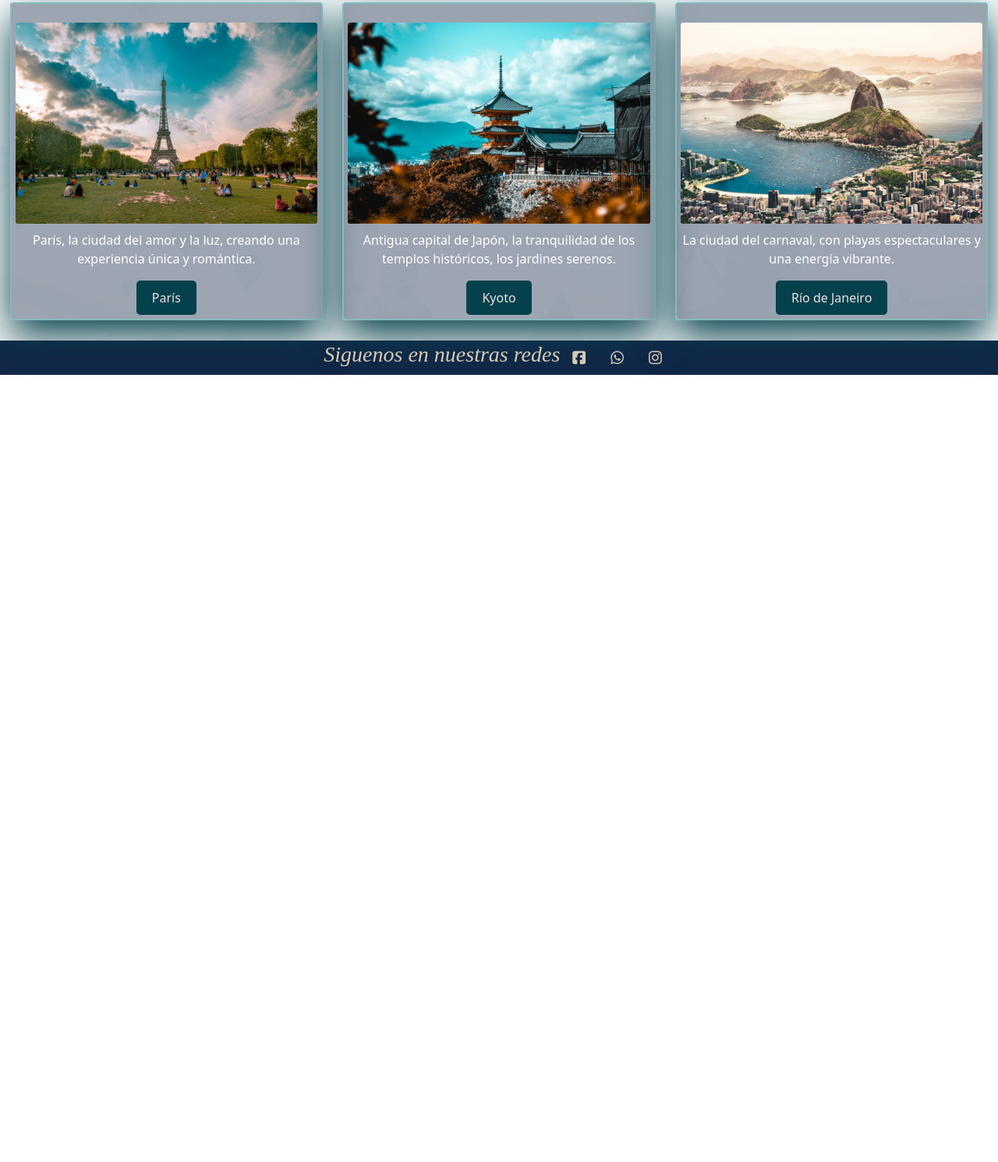
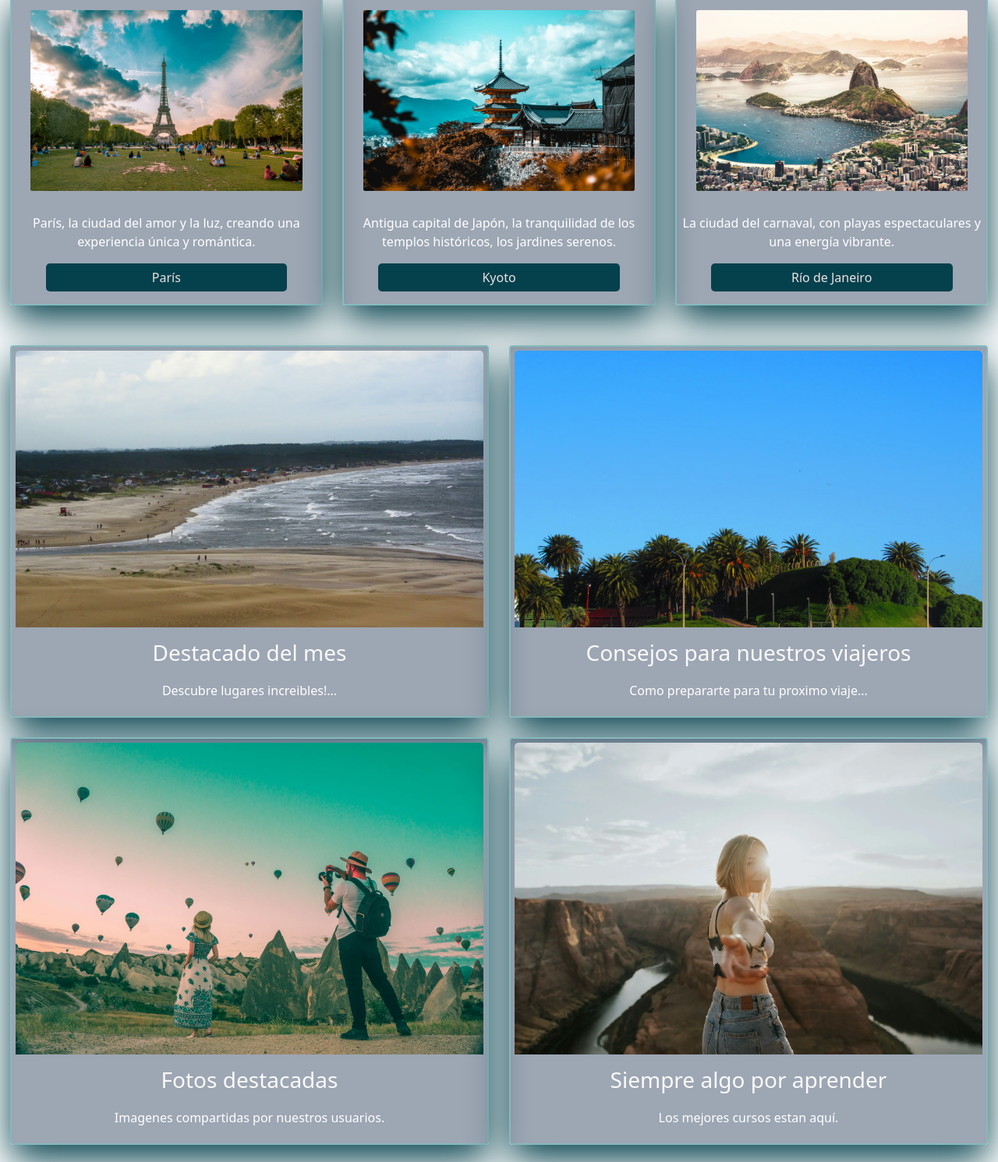
Before and after one commit to Maye1122/EntregaFinal, a plain HTML site: page index.html in a window 1280 px wide. Shown: the part 308-1799 px from the top of the page at 78% size. Before the commit the page ends 800 px from the top, so only its background shows below. Drawn offline with nearby package versions, Linux system fonts and the light colour scheme; a web font is replaced by a local one.

Commit message:
Agregue mas información en la pagina de inicio

```diff
--- a/index.html
+++ b/index.html
@@ -112,6 +112,54 @@
 	</div>
 </main>
 
+<!-- -------Intro destinos----- -->
+	<main class="container-fluid text-center">
+
+				<!-- -------Seccion destinos intro----------- -->
+	<div class="fotos">
+		<section class="row">
+
+		<div class=" col col-12 col-md card">
+  <img src="./assets/img/Cabo Polonio.webp" class="card-img-top" alt="Parque Rodó Mvd">
+  <div class="card-body">
+    <a href="././pages/destinos.html">	<h3 class="card-title">Destacado del mes</h3></a>
+    <p class="card-text">Descubre lugares increibles!...</p>
+  </div>
+</div>
+
+			<div class=" col col-12 col-md card">
+  <img src="./assets/img/Mvd.webp" class="card-img-top" alt="Parque Rodó Mvd">
+  <div class="card-body">
+    <a href="././pages/consejosViajeros.html">	<h3 class="card-title">Consejos para nuestros viajeros</h3></a>
+    <p class="card-text">Como prepararte para tu proximo viaje...</p>
+  </div>
+</div>
+
+
+
+				<!-- -------Seccion consejos intro----------- -->
+	<div class="fotos">
+		<section class="row">
+
+		<div class="col col-12 col-md card">
+  <img src="./assets/img/Fondo.webp" class="card-img-top" alt="Parque Rodó Mvd">
+  <div class="card-body">
+    <a href="././pages/galeria.html">	<h3 class="card-title">Fotos destacadas</h3></a>
+    <p class="card-text">Imagenes compartidas por nuestros usuarios.</p>
+  </div>
+</div>
+
+	<div class="col col-12 col-md card">
+  <img src="./assets/img/Viajemos.webp" class="card-img-top" alt="Parque Rodó Mvd">
+  <div class="card-body">
+    <a href="./index.html">	<h3 class="card-title">Siempre algo por aprender</h3></a>
+    <p class="card-text">Los mejores cursos estan aquí.</p>
+  </div>
+</div>
+	</main>
+
+
+
 
 
 			<!-- --------------Footer----------- -->
--- a/scss/componentes/_consejosViajeros.scss
+++ b/scss/componentes/_consejosViajeros.scss
@@ -19,15 +19,21 @@
 	}
 }
 
-.text-consejos {
-	padding-top: $padding-top;
+p.text-consejos {
+	transform: translateY(50vh);
+	// display: flex;
+	// justify-content: center;
+	// align-items: center;
+	// border: 2px solid map-get($colores, color-barra);
+	border-radius: 10px;
+	// margin: 1% 1% 0 0;
+	margin: 0 1% 0 1%;
 	color: map-get($colores, color-letra-btn);
 	font-size: 2rem;
-	left: 0;
-	width: 100%;
+	// left: 0;
+	// width: 100vw;
 	text-align: center;
 	background-color: rgba(153, 153, 153, 0.5);
-	padding: 10px;
-	border-radius: 10px;
+
 	text-shadow: 2px 2px 4px rgba(0, 0, 0, 0.5);
 }
--- a/scss/componentes/_cuerpo.scss
+++ b/scss/componentes/_cuerpo.scss
@@ -1,8 +1,6 @@
 main {
-	background-image: url('../assets/img/Fondo.webp');
+	// background-image: url('../assets/img/Fondo.webp');
 	background-color: rgba(255, 255, 255, 0.96);
-	background-size: cover;
-	background-blend-mode: overlay;
 
 	div h2,
 	h3.best-seller {
@@ -13,6 +11,7 @@ main {
 		);
 		font-style: nth($font-style, 2);
 		font-size: 3rem;
+
 		&:hover {
 			color: map-get($colores, colorCuerpo);
 		}
@@ -45,8 +44,8 @@ main {
 		padding-top: calc(#{$padding-top} + 5px);
 	}
 	.imagen-card {
-		margin-top: 5%;
-		width: 100%;
+		margin: 5% 0;
+		width: 90%;
 		border-radius: 1%;
 		-webkit-border-radius: 1%;
 		-moz-border-radius: 1%;
@@ -57,5 +56,12 @@ main {
 	a button.btn,
 	input {
 		@include button(rgba(217, 224, 233, 0.3), #ebe2e2);
+		// margin-bottom: 3%;
+		// width: 80%;
+	}
+
+	section.row a {
+		text-decoration: none;
+		color: map-get($colores, colorTitle);
 	}
 }
--- a/scss/componentes/_header.scss
+++ b/scss/componentes/_header.scss
@@ -1,4 +1,5 @@
 header {
+	// margin-top: 1%;
 	h1 {
 		font-family: map-get(
 			map-get($fuentes, rubik-title),
@@ -9,10 +10,14 @@ header {
 		h1.titulopg {
 			padding: $padding-top;
 		}
+		&:hover {
+			color: map-get($colores, colortextoFooter);
+		}
 	}
 	a.logo img {
+		text-align: center;
 		float: left;
-		width: 10%;
+		width: 8%;
 		height: 100%;
 	}
 }
--- a/scss/estilos/_mixins.scss
+++ b/scss/estilos/_mixins.scss
@@ -9,13 +9,15 @@
 
 // --------------Boton----------
 @mixin button($background-color, $colorTitle) {
-	padding: 10px 20px;
+	// padding: 10px 20px;
 	border: none;
 	cursor: pointer;
 	background-color: map-get($colores, color-boton);
 	color: $colorTitle;
 	font-size: 16px;
 	border-radius: 5px;
+	margin-bottom: 3%;
+	width: 80%;
 
 	&:hover {
 		background-image: linear-gradient(
--- a/scss/responsive/_responsive.scss
+++ b/scss/responsive/_responsive.scss
@@ -8,6 +8,9 @@
 		width: 100%;
 		margin-bottom: 2%;
 	}
+	div.texto-limitado.container-fluid {
+		background-color: map-get($colores, color-boton);
+	}
 }
 @media (min-width: 722px) {
 	//Galeria de fotos
@@ -15,5 +18,5 @@
 		display: none;
 	}
 }
-@media (max-width: 576px) {
-}
+// @media (max-width: 576px) {
+// }
```
Also changed, not shown: assets/img/Fondo.jpg (added), css/style.css, 1 other file.
